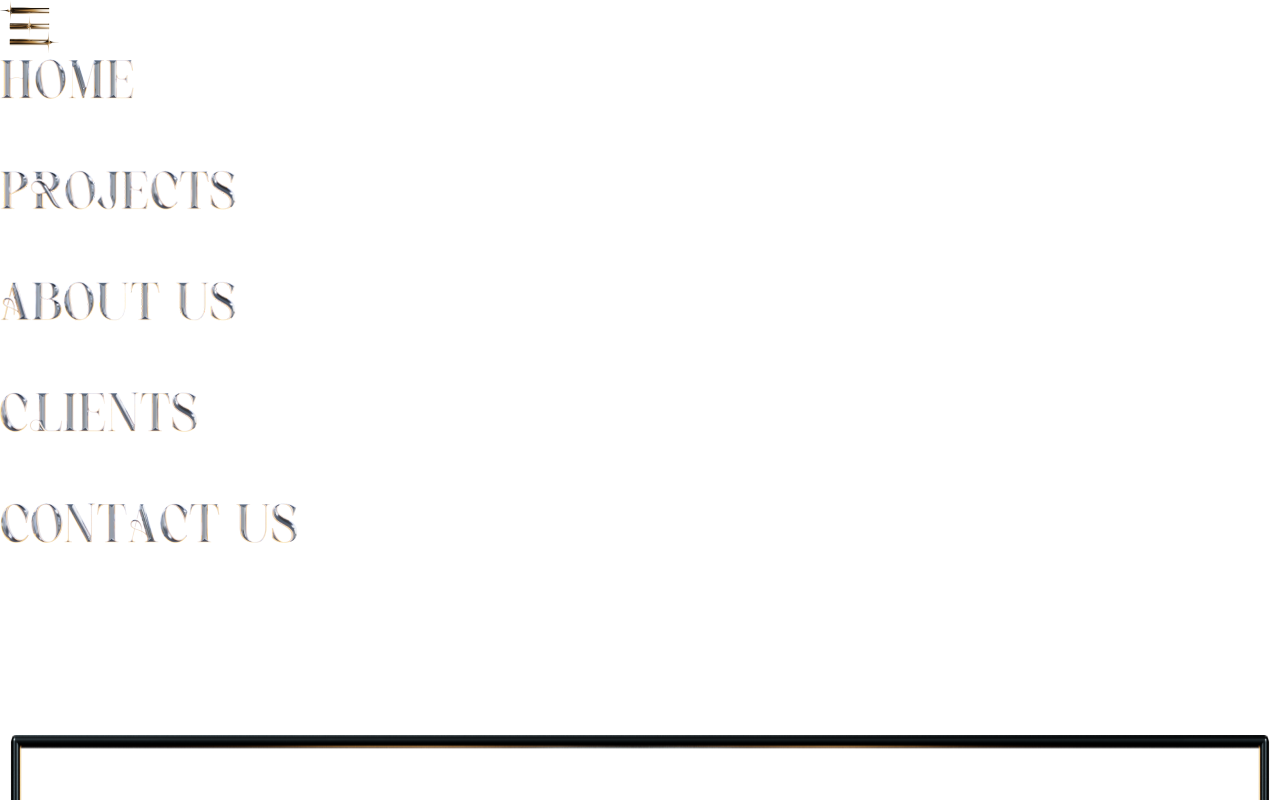
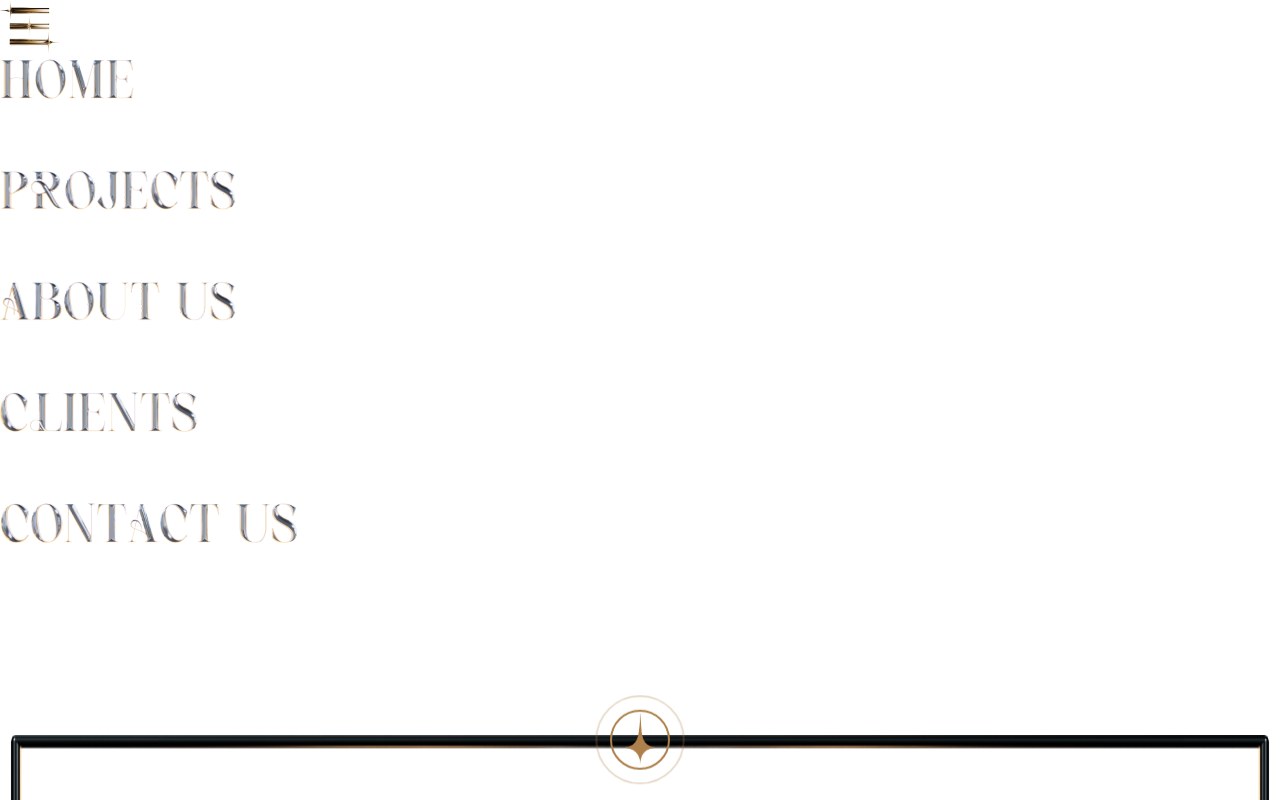
Before and after one commit to RickyPox/GenZen, a Next.js app: page /Clients in a window 1280 px wide. Shown: the top 800 px of the page. Built offline with nearby package versions, Linux system fonts and the light colour scheme.

Commit message:
Swiper Speed Change

```diff
--- a/pages/3DServices.tsx
+++ b/pages/3DServices.tsx
@@ -61,6 +61,7 @@
                 <img className="fixed w-full px-[50px] mt-[60px] left-0 right-0 m-auto z-[10]" src="/3DServices/3DServicesTitle.png" alt="Title"/>
             </div>
             <Swiper
+            speed={900}
             slidesPerView={1}
             direction={"vertical"}
             mousewheel={true}
--- a/pages/Animation.tsx
+++ b/pages/Animation.tsx
@@ -123,6 +123,7 @@
                         <img className="fixed w-[90%] mt-[60px] left-0 right-0 m-auto z-[10]" src="/animation/AnimationTitle.png" alt="Title Image"/>
                     </div>
                     <Swiper
+                    speed={900}
                     slidesPerView={1}
                     direction={"vertical"}
                     mousewheel={true}
--- a/pages/Artwork.tsx
+++ b/pages/Artwork.tsx
@@ -144,6 +144,7 @@
             </div>
             <ArtworkModal  isOpen={isModalOpen} onClose={toggleModal} imgmodalsrc={selectedItem}></ArtworkModal>
             <Swiper
+            speed={900}
             slidesPerView={1}
             direction={"vertical"}
             mousewheel={true}
--- a/pages/Branding&Design.tsx
+++ b/pages/Branding&Design.tsx
@@ -82,6 +82,7 @@
                 <img className="fixed w-full px-[50px] mt-[60px] left-0 right-0 m-auto z-[10]" src="/brandingDesign/brandingDesignTitle.png" alt="Title"/>
             </div>
             <Swiper
+            speed={900}
             slidesPerView={1}
             direction={"vertical"}
             mousewheel={true}
--- a/pages/Clients.tsx
+++ b/pages/Clients.tsx
@@ -15,7 +15,8 @@
         <Navbar></Navbar>
         <div className="page-border page fixed z-[100] pointer-events-none"/>
         <Swiper
-        slidesPerView={"auto"}
+        speed={900}
+        slidesPerView={1}
         direction={"vertical"}
         mousewheel={{
             releaseOnEdges:true,
--- a/pages/Contact.tsx
+++ b/pages/Contact.tsx
@@ -13,6 +13,7 @@
       <div className="bg-black w-screen absolute h-[20px] top-0 z-[80]"></div>
       <div className="bg-black w-screen absolute h-[20px] bottom-0 z-[80]"></div>
         <Swiper
+        speed={900}
         slidesPerView={1}
         direction={"vertical"}
         mousewheel={true}
--- a/pages/Projects.tsx
+++ b/pages/Projects.tsx
@@ -90,6 +90,7 @@
       <div className="bg-black w-screen absolute h-[20px] top-0 z-[80]"></div>
       <div className="bg-black w-screen absolute h-[20px] bottom-0 z-[80]"></div>
     <Swiper
+    speed={900}
     direction={"vertical"}
     mousewheel={true}
     modules={[Mousewheel, Pagination]}
--- a/pages/index.tsx
+++ b/pages/index.tsx
@@ -19,6 +19,7 @@
       <div className="bg-black w-screen absolute h-[20px] bottom-0 z-[80]"></div>
 
       <Swiper
+      speed={900}
         slidesPerView={1}
         direction={"vertical"}
         mousewheel={true}
```
